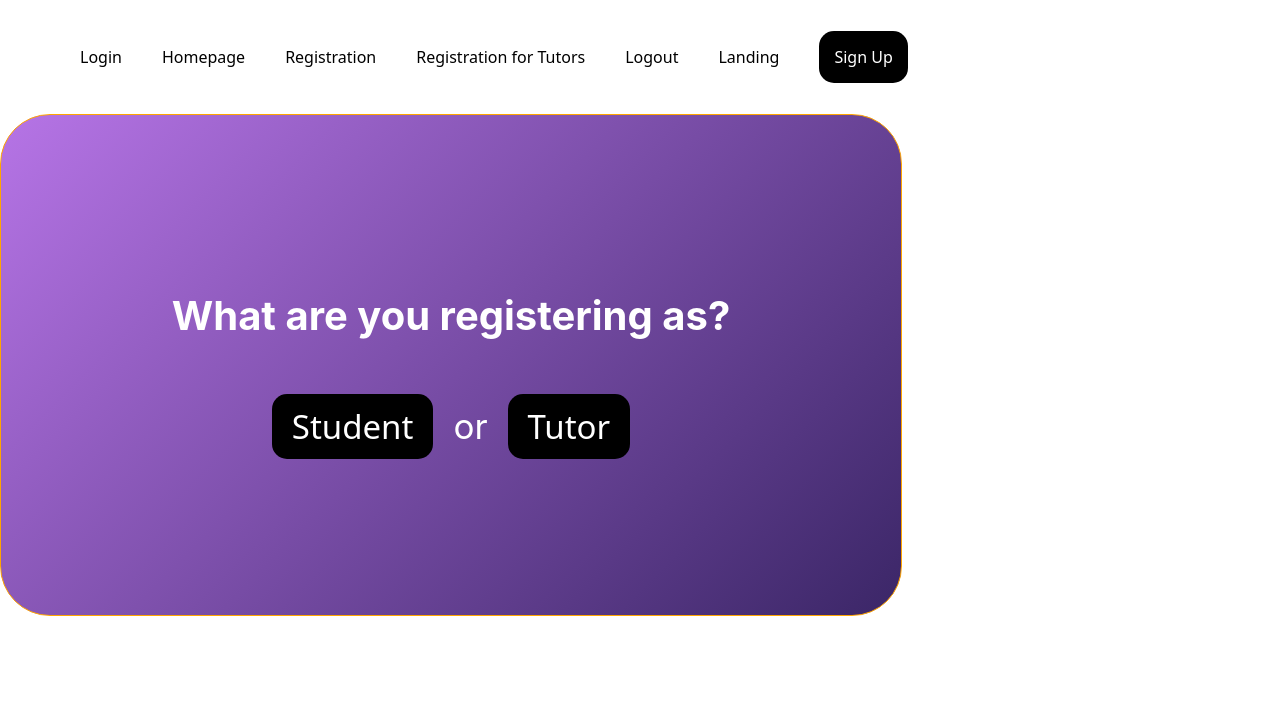
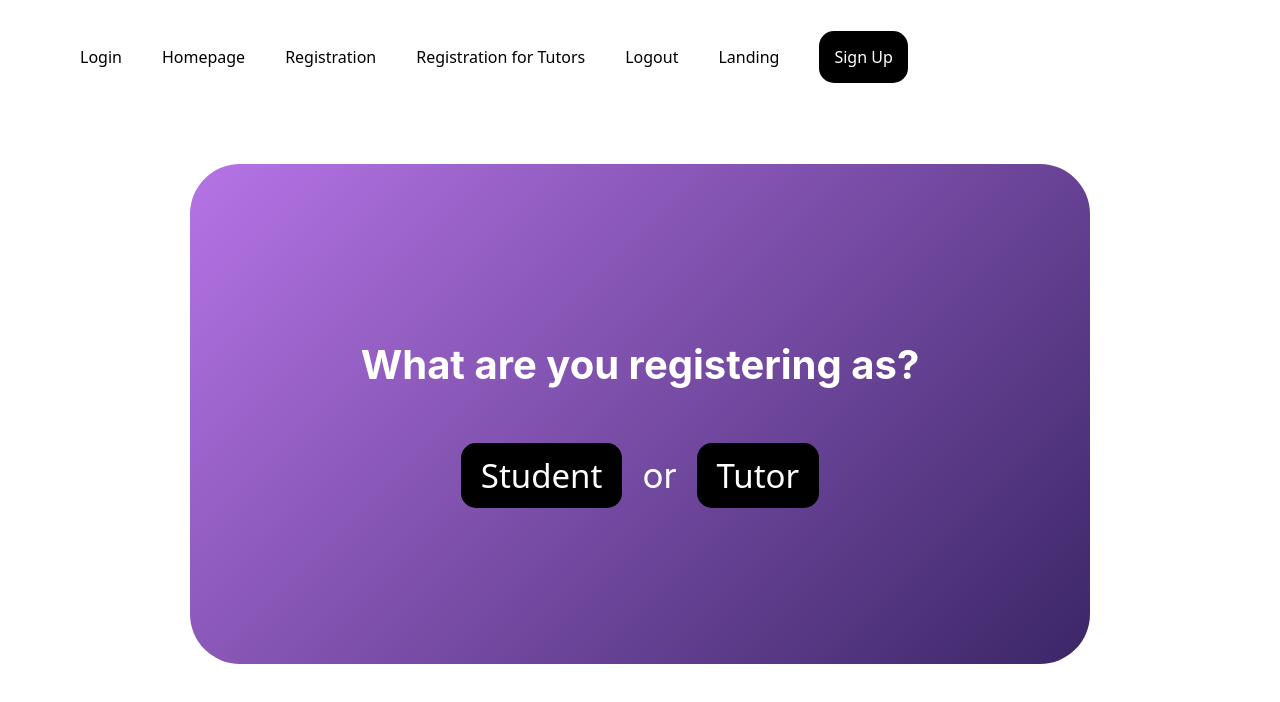
Before and after one commit to jagganjestine/CS4485, a React (Create React App) app in the folder online-tutoring/: page /registrationselection in a window 1280 px wide. Shown: the top 702 px of the page. Built offline with nearby package versions, Linux system fonts and the light colour scheme.

Commit message:
adjustments for containers

```diff
--- a/online-tutoring/src/components/Landing.css
+++ b/online-tutoring/src/components/Landing.css
@@ -1,6 +1,8 @@
 .additional-info {
-    padding-left: 420px;
-    padding-bottom: 500px;
+    padding-bottom: 160px;
+    display: flex;
+    justify-content: center;
+    align-items: center;
 }
 
 .info-box1 {
--- a/online-tutoring/src/components/SelectionHero.css
+++ b/online-tutoring/src/components/SelectionHero.css
@@ -1,5 +1,9 @@
 .selection-page {
-  display: fixed;
+  display: flex;
+  padding-top: 50px;
+  flex-direction: column;
+  justify-content: center;
+  align-items: center;
 }
 
 .registration-container {
@@ -7,7 +11,6 @@
   width: 900px;
   height: 500px;
   background: linear-gradient(135deg, #B674E6, #3B2667);
-  border: 1px solid #FFA500;
   text-align: center;
   color: white;
   display: flex;
```
